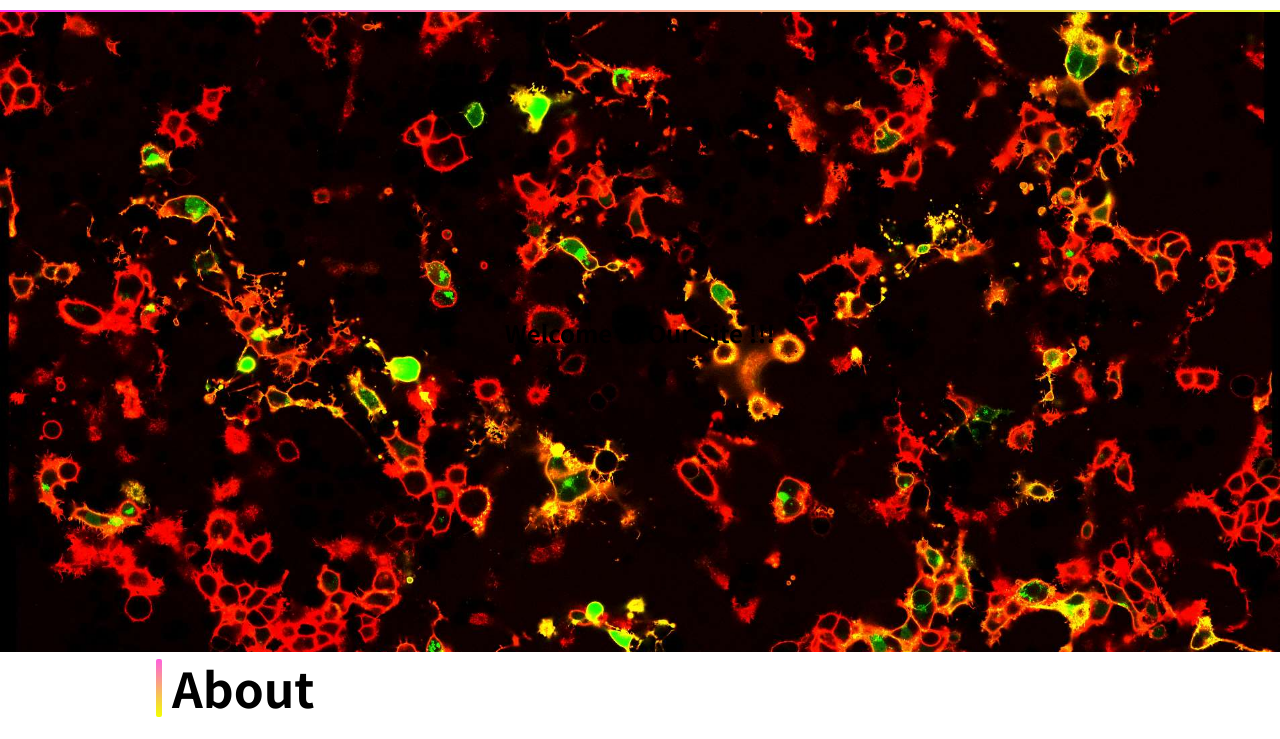
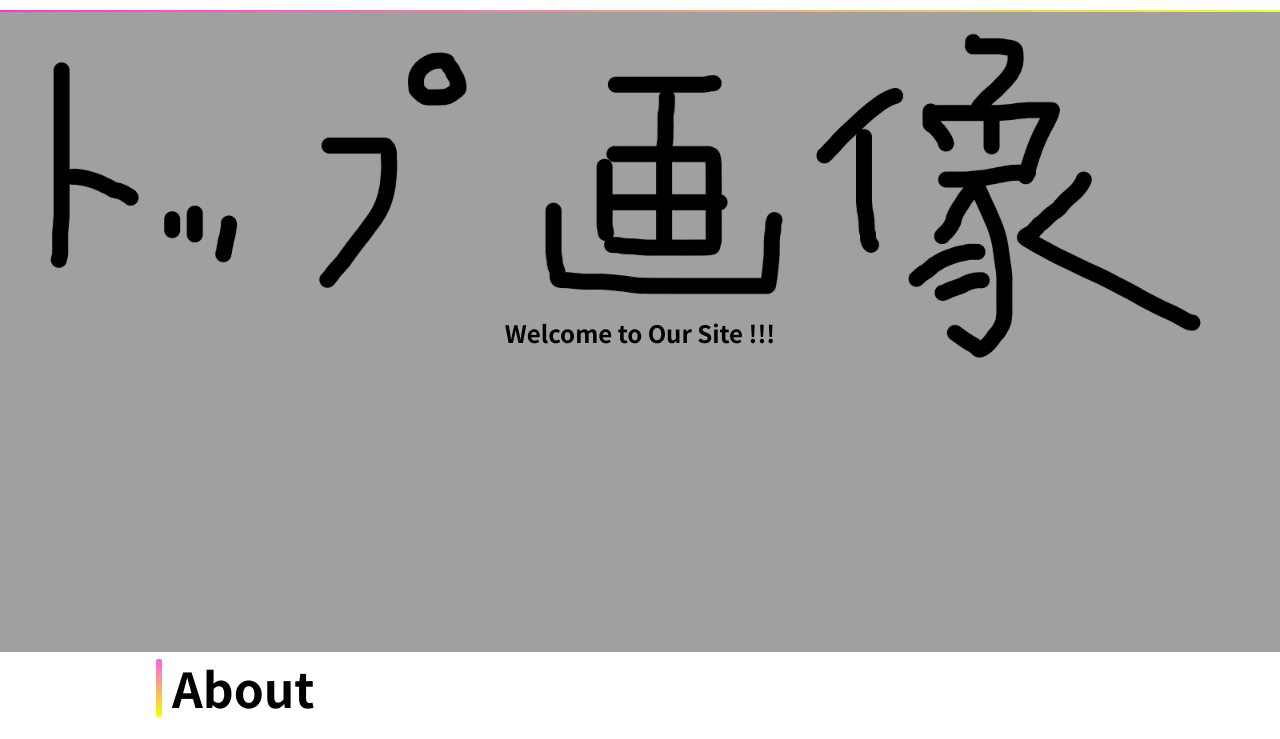
Before and after one commit to zuragooro/NonakaGroup_Website, a plain HTML site: page index.html in a window 1280 px wide. Shown: the part 52-791 px from the top of the page. Drawn offline with Linux system fonts and the light colour scheme; some packages are replaced by stand-ins of ours.

Commit message:
fix_change_top

```diff
--- a/css/home.css
+++ b/css/home.css
@@ -1,6 +1,6 @@
 .home_hero{
   height: 80vh;
-  background: url("../images/top.jpg") center / cover no-repeat;
+  background: url("../images/top.png") center / cover no-repeat;
   display: flex;
   align-items: center;
   justify-content: center;
```
Also changed, not shown: images/top.jpg (deleted), images/top.png (added), 1 other file.
